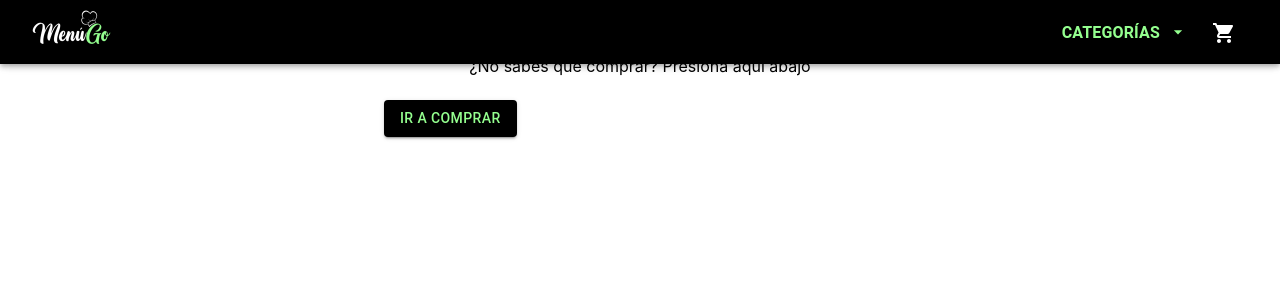
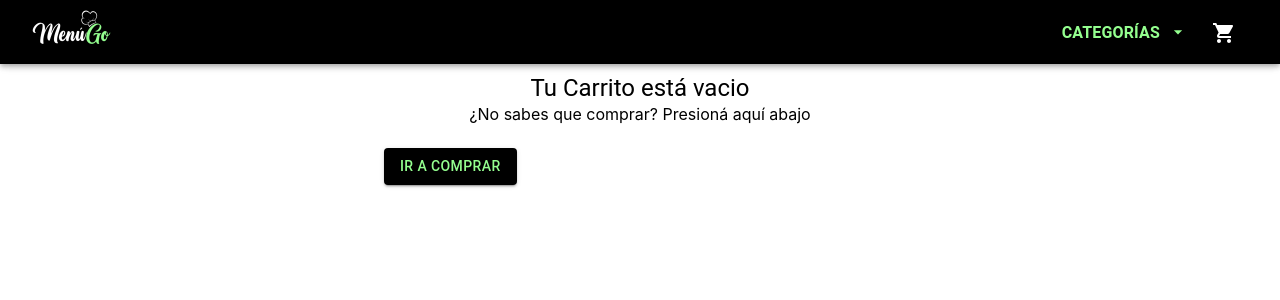
Before and after one commit to 2maxisaldivia/Ecommerce-Saldivia, a React (Create React App) app: page /cart in a window 1280 px wide. Shown: the top 300 px of the page. Built offline with nearby package versions, Linux system fonts and the light colour scheme.

Commit message:
Problema con el navbar fixed solucionado.

```diff
--- a/src/components/Cart/CartContainer.jsx
+++ b/src/components/Cart/CartContainer.jsx
@@ -22,7 +22,7 @@ function CartContainer() {
         <EmptyCart />
       </>
       :
-      <Box sx={{position: 'absolute', left: "7%", mt: 2 }}>
+      <Box sx={{position: 'absolute', left: "7%", mt: 8 }}>
         <Button startIcon={<ShoppingCartIcon />} sx={{mt: 1, }} variant="contained" color="success"><Link to={"/"} style={{textDecoration: "none", color:"#fff"}}>Seguir comprando</Link></Button>
         {cart.map((product) => <Box><ProductsInCart product={product} key={product.id} /></Box>)}
         <Box sx={{mb: 2, bgcolor: "#000", color: "#fff", borderRadius: "2.5%", width: "93%", mr: 20}}>
--- a/src/components/Cart/EmptyCart.jsx
+++ b/src/components/Cart/EmptyCart.jsx
@@ -6,7 +6,8 @@ function EmptyCart() {
   return (
     <Box
         sx={{
-            width: "100%"
+            width: "100%",
+            mt: 9
         }}>
         <Box
         sx={{justifyItems: "center"}}>
--- a/src/components/Error/NotFound.jsx
+++ b/src/components/Error/NotFound.jsx
@@ -7,7 +7,8 @@ function NotFound() {
   return (
     <Box
         sx={{
-            width: "100%"
+            width: "100%",
+            mt: 9
           }}>
         <Box
         sx={{justifyItems: "center"}}>
```
